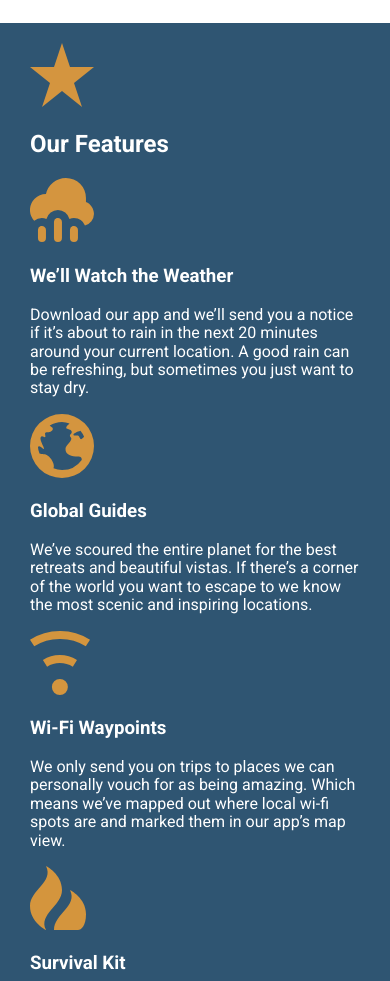
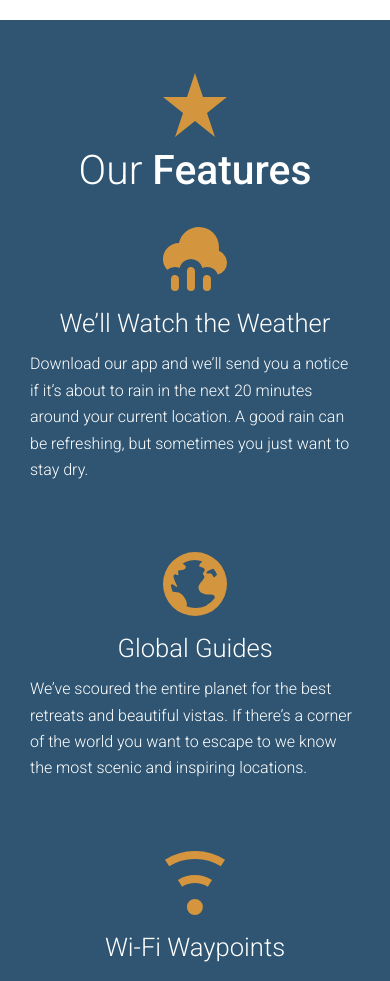
Before and after one commit to saintsfall/travel-site, a website: page app/index.html in a window 390 px wide. Shown: the part 1980-2961 px from the top of the page. Drawn offline with Linux system fonts and the light colour scheme.

Commit message:
Our Features section completed for mobile and small screen sizes

```diff
--- /dev/null
+++ b/app/assets/styles/modules/_feature-item.css
@@ -0,0 +1,37 @@
+.feature-item{
+    position: relative;
+
+    padding-bottom: 2.5rem;
+
+    @mixin atSmall{
+        padding-left: 94px;
+    }
+
+    &__icon{
+        display: block;
+
+        margin: 0 auto;
+
+        @mixin atSmall{
+            position: absolute;
+            left: 0
+        }
+    }
+
+    &__title{
+        margin-top: .7em;
+        margin-bottom: .8rem;
+
+        font-size: 1.6rem;
+        font-weight: 300;
+        text-align: center;
+
+        @mixin atSmall{
+            margin-top: 1em;
+            font-size: 1.875rem;
+
+            text-align: left;
+        }
+    }
+
+}
--- a/app/assets/styles/modules/_generic-content-container.css
+++ b/app/assets/styles/modules/_generic-content-container.css
@@ -4,7 +4,7 @@
         font-weight: 300;
         line-height: 1.65;
 
-        margin: 1.8rem 0;
+        margin: 0 0 1.8rem 0;
 
         @mixin atSmall{
             font-size: 1.125rem;
--- a/app/assets/styles/modules/_row.css
+++ b/app/assets/styles/modules/_row.css
@@ -13,6 +13,11 @@
             }
         }
 
+        &__medium-6{
+            float: left;
+            width: 50%;
+        }
+
         &__medium-8{
             float: left;
             width: 66.66%;
@@ -26,8 +31,17 @@
     &--has-gutters{
         margin-right: -65px;
     }
+
+    &--has-gutters-large{
+        margin-right: -100px;
+    }
+
     &--has-gutters > div{
         padding-right: 65px;
+    }
+
+    &--has-gutters-large > div{
+        padding-right: 100px;
     }
 
     &__b-margin{
--- /dev/null
+++ b/app/assets/styles/modules/_section-title.css
@@ -0,0 +1,29 @@
+.section-title{
+    font-size: 2.55rem;
+    font-weight: 300;
+    text-align: center;
+
+    @mixin atSmall{
+        font-size: 3.75rem;
+    }
+
+    &__icon{
+        display: block;
+
+        margin-left: auto;
+        margin-right: auto;
+        margin-bottom: .6rem;
+
+    @mixin atSmall{
+            display: inline-block;
+
+            margin-left: 0;
+            margin-right: .5rem;
+            margin-bottom: 0;
+        }
+    }
+
+    strong{
+        font-weight: 500;
+    }
+}
--- a/app/assets/styles/style.css
+++ b/app/assets/styles/style.css
@@ -9,3 +9,5 @@
 @import 'modules/_headline';
 @import 'modules/_row';
 @import 'modules/_generic-content-container';
+@import 'modules/_section-title';
+@import 'modules/_feature-item';
--- a/app/index.html
+++ b/app/index.html
@@ -121,40 +121,66 @@
 
     <div id="features" class="page-section page-section--blue">
       <div class="wrapper">
-        <img src="assets/images/icons/star.svg" />
-        <h2>Our Features</h2>
 
-        <img src="assets/images/icons/rain.svg" />
-        <h3>We&rsquo;ll Watch the Weather</h3>
+        <h2 class="section-title">
+          <img src="assets/images/icons/star.svg" class="section-title__icon" />
+          Our <strong>Features</strong>
+        </h2>
+
+        <div class="row row--has-gutters-large generic-content-container">
+          <div class="row__medium-6">
+            <div class="feature-item">
+
+              <img src="assets/images/icons/rain.svg" class="feature-item__icon" />
+              <h3 class="feature-item__title">We&rsquo;ll Watch the Weather</h3>
               <p>
                 Download our app and we&rsquo;ll send you a notice if it&rsquo;s about to rain in the next
                 20 minutes around your current location. A good rain can be refreshing, but sometimes you
                 just want to stay dry.
               </p>
 
-        <img src="assets/images/icons/globe.svg" />
-        <h3>Global Guides</h3>
+            </div>
+
+            <div class="feature-item">
+
+              <img src="assets/images/icons/globe.svg" class="feature-item__icon" />
+              <h3 class="feature-item__title">Global Guides</h3>
               <p>
                 We&rsquo;ve scoured the entire planet for the best retreats and beautiful vistas. If
                 there&rsquo;s a corner of the world you want to escape to we know the most scenic and
                 inspiring locations.
               </p>
 
-        <img src="assets/images/icons/wifi.svg" />
-        <h3>Wi-Fi Waypoints</h3>
+            </div>
+          </div>
+
+          <div class="row__medium-6">
+            <div class="feature-item">
+
+              <img src="assets/images/icons/wifi.svg" class="feature-item__icon"/>
+              <h3 class="feature-item__title">Wi-Fi Waypoints</h3>
               <p>
                 We only send you on trips to places we can personally vouch for as being amazing. Which
                 means we&rsquo;ve mapped out where local wi-fi spots are and marked them in our app&rsquo;s
                 map view.
               </p>
 
-        <img src="assets/images/icons/fire.svg" />
-        <h3>Survival Kit</h3>
+            </div>
+
+            <div class="feature-item">
+
+              <img src="assets/images/icons/fire.svg" class="feature-item__icon"/>
+              <h3 class="feature-item__title">Survival Kit</h3>
               <p>
                 Everytime you book an escape with us we send you a survival kit with the finest materials.
                 The kit will allow you to setup a tent, start a fire, scratch your own back and lower your
                 taxes.
               </p>
+
+            </div>
+          </div>
+        </div>
+
       </div>
     </div>
 
--- a/app/temp/styles/style.css
+++ b/app/temp/styles/style.css
@@ -694,6 +694,11 @@ a{
                 width: 37%;
             }
 
+        .row__medium-6{
+            float: left;
+            width: 50%;
+        }
+
         .row__medium-8{
             float: left;
             width: 66.66%;
@@ -708,8 +713,16 @@ a{
         margin-right: -65px;
     }
 
+.row--has-gutters-large{
+        margin-right: -100px;
+    }
+
 .row--has-gutters > div{
         padding-right: 65px;
+    }
+
+.row--has-gutters-large > div{
+        padding-right: 100px;
     }
 
 .row__b-margin{
@@ -721,7 +734,7 @@ a{
         font-weight: 300;
         line-height: 1.65;
 
-        margin: 1.8rem 0;
+        margin: 0 0 1.8rem 0;
     }
 
 @media (min-width: 530px){
@@ -734,3 +747,87 @@ a{
 .generic-content-container a{
         font-weight: 700;
     }
+
+.section-title{
+    font-size: 2.55rem;
+    font-weight: 300;
+    text-align: center;
+}
+
+@media (min-width: 530px){
+
+.section-title{
+        font-size: 3.75rem
+}
+    }
+
+.section-title__icon{
+        display: block;
+
+        margin-left: auto;
+        margin-right: auto;
+        margin-bottom: .6rem;
+    }
+
+@media (min-width: 530px){
+
+.section-title__icon{
+            display: inline-block;
+
+            margin-left: 0;
+            margin-right: .5rem;
+            margin-bottom: 0
+    }
+    }
+
+.section-title strong{
+        font-weight: 500;
+    }
+
+.feature-item{
+    position: relative;
+
+    padding-bottom: 2.5rem;
+
+}
+
+@media (min-width: 530px){
+
+.feature-item{
+        padding-left: 94px
+
+}
+    }
+
+.feature-item__icon{
+        display: block;
+
+        margin: 0 auto;
+    }
+
+@media (min-width: 530px){
+
+.feature-item__icon{
+            position: absolute;
+            left: 0
+    }
+    }
+
+.feature-item__title{
+        margin-top: .7em;
+        margin-bottom: .8rem;
+
+        font-size: 1.6rem;
+        font-weight: 300;
+        text-align: center;
+    }
+
+@media (min-width: 530px){
+
+.feature-item__title{
+            margin-top: 1em;
+            font-size: 1.875rem;
+
+            text-align: left
+    }
+    }
```
Lines whose indentation alone changed are shown as unchanged.
